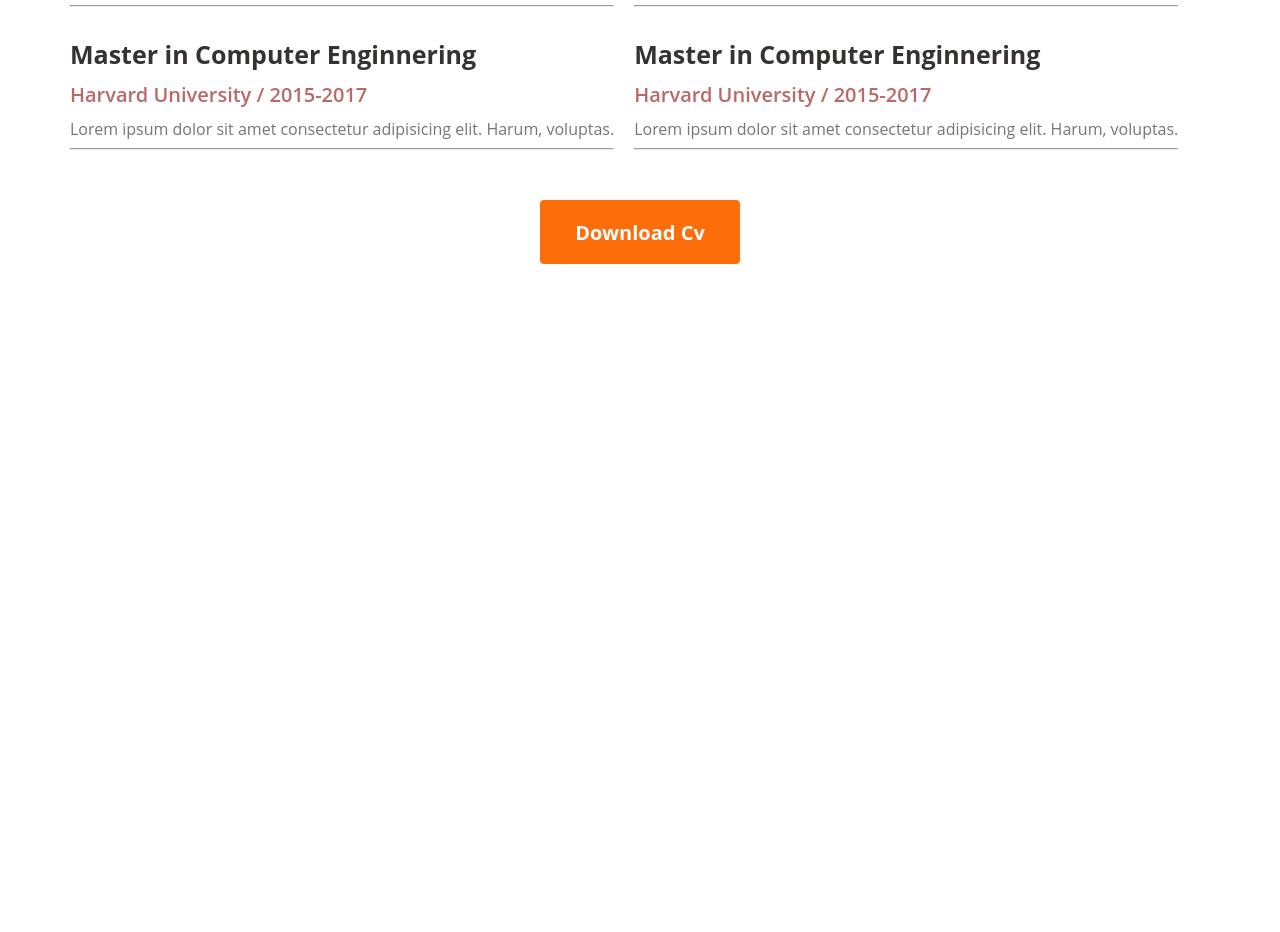
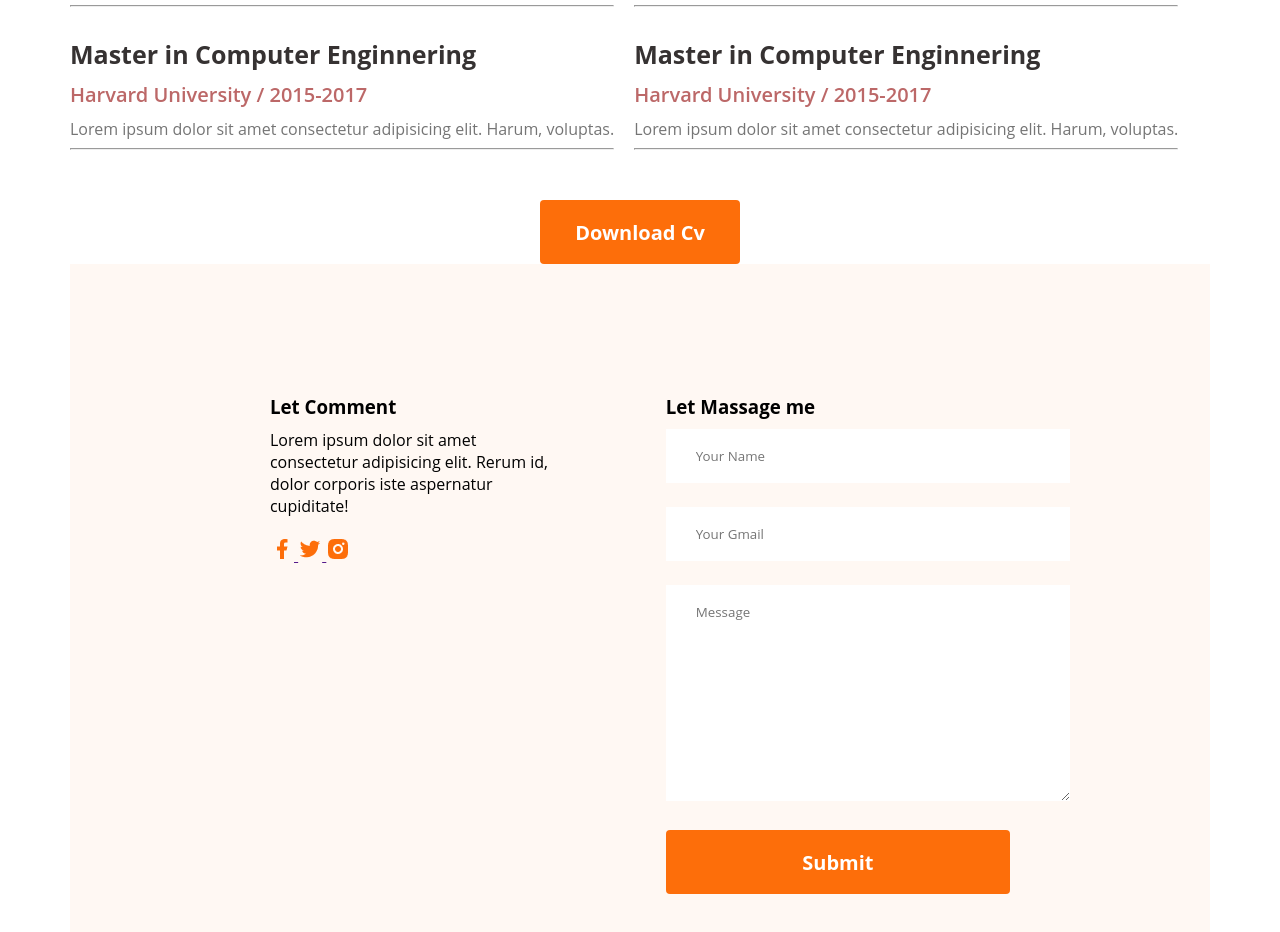
Before and after one commit to mdesarulhoque/developer-portfolio, a plain HTML site: page index.html in a window 1280 px wide. Shown: the part 2295-3227 px from the top of the page. Before the commit the page ends 2559 px from the top, so only its background shows below. Drawn offline with Linux system fonts and the light colour scheme.

Commit message:
contat section

```diff
--- a/index.html
+++ b/index.html
@@ -140,6 +140,33 @@
             </div>
 
         </section>
+        <!-- contact section -->
+        <section class="contact">
+            <div>
+                <h3 class="cont-sec-title">Let Comment</h3>
+                <p class="cont-p">Lorem ipsum dolor sit amet consectetur adipisicing elit. Rerum id, dolor corporis iste aspernatur cupiditate!</p>
+
+                <a href="">
+                        <img src="./images/icons/facebook.png" alt="">
+                 </a>
+                <a href="">
+                        <img src="./images/icons/twitter.png" alt="">
+                </a>
+                <a href="">
+                    <img src="./images/icons/insta.png" alt="">
+                </a>
+
+            </div>
+            <div>
+                <h3 class="cont-sec-title">Let Massage me</h3>
+                <input type="text" name="" id="" placeholder="Your Name">
+                <input type="email" name="" id="" placeholder="Your Gmail">
+                <textarea name="" id="" cols="30" rows="10" placeholder="Message"></textarea>
+                <input type="submit" class="btn-primary" value="Submit">
+
+            </div>
+
+        </section>
     </main>
     <footer>
 
--- a/styles/portfolio.css
+++ b/styles/portfolio.css
@@ -166,3 +166,25 @@ nav li{
     margin-top: 50px;
     text-align: center;
 }
+.contact{
+    display: flex;
+    gap: 100px;
+    background-color: #FFF8F3;
+    padding: 130px 200px;
+}
+/* contact section */
+.cont-sec-title{
+    text-emphasis: left;
+    margin-bottom: 10px;
+
+
+}
+.cont-p{
+    margin-bottom: 20px;
+}
+.contact input,textarea{
+    margin-bottom: 24px;
+    border: 0;
+    width: 100%;
+    padding: 18px 30px;
+}
```
